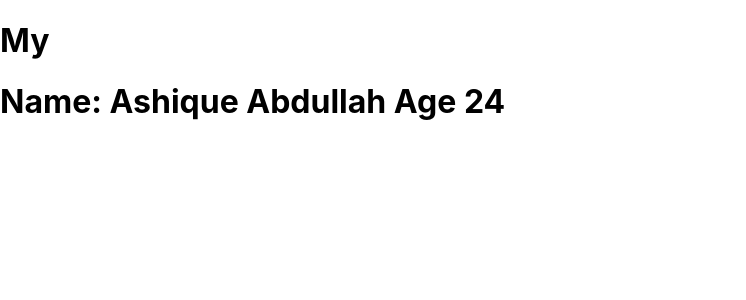
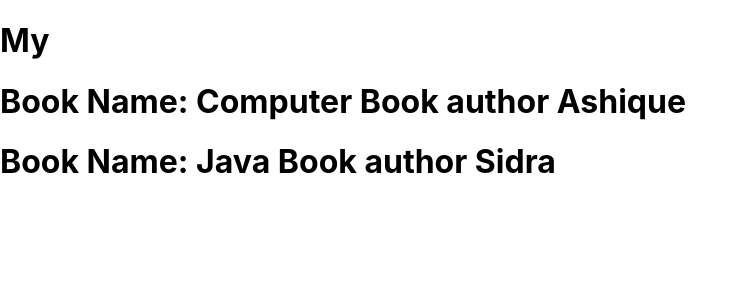
Before and after one commit to ashiqueabdullah/Learn-React-Js, a React (Create React App) app in the folder learn/: page / in a window 1280 px wide. Shown: the top 300 px of the page, without its empty margins (0-746 px from the left). Built offline with nearby package versions, Linux system fonts and the light colour scheme; the HTML template or start-up script is replaced by a standard one.

Commit message:
State of a Component

```diff
--- a/learn/src/App.js
+++ b/learn/src/App.js
@@ -5,13 +5,18 @@ import { Component } from 'react';
 
 
 class App extends Component{
+  state={
+    book:[
+      {name:'Computer', author:'Ashique'},
+      {name:'Java', author:'Sidra'}
+  ]
+  }
   render(){
     return (
       <div>
       <h1>My </h1>
-      <Allcomponent name="Ashique Abdullah" age="24">
-        It's worrking
-      </Allcomponent>
+      <Allcomponent name={this.state.book[0].name} author={this.state.book[0].author} />
+      <Allcomponent name={this.state.book[1].name} author={this.state.book[1].author} />
     </div>
     );
   }
--- a/learn/src/component/allcomponent.js
+++ b/learn/src/component/allcomponent.js
@@ -10,7 +10,7 @@ class Allcomponent extends Component{
     render(){
         return (
             <div>
-                <h1>Name: {this.props.name} Age {this.props.age}</h1>
+                <h1>Book Name: {this.props.name} Book author {this.props.author}</h1>
             </div>
         );
     }
```
